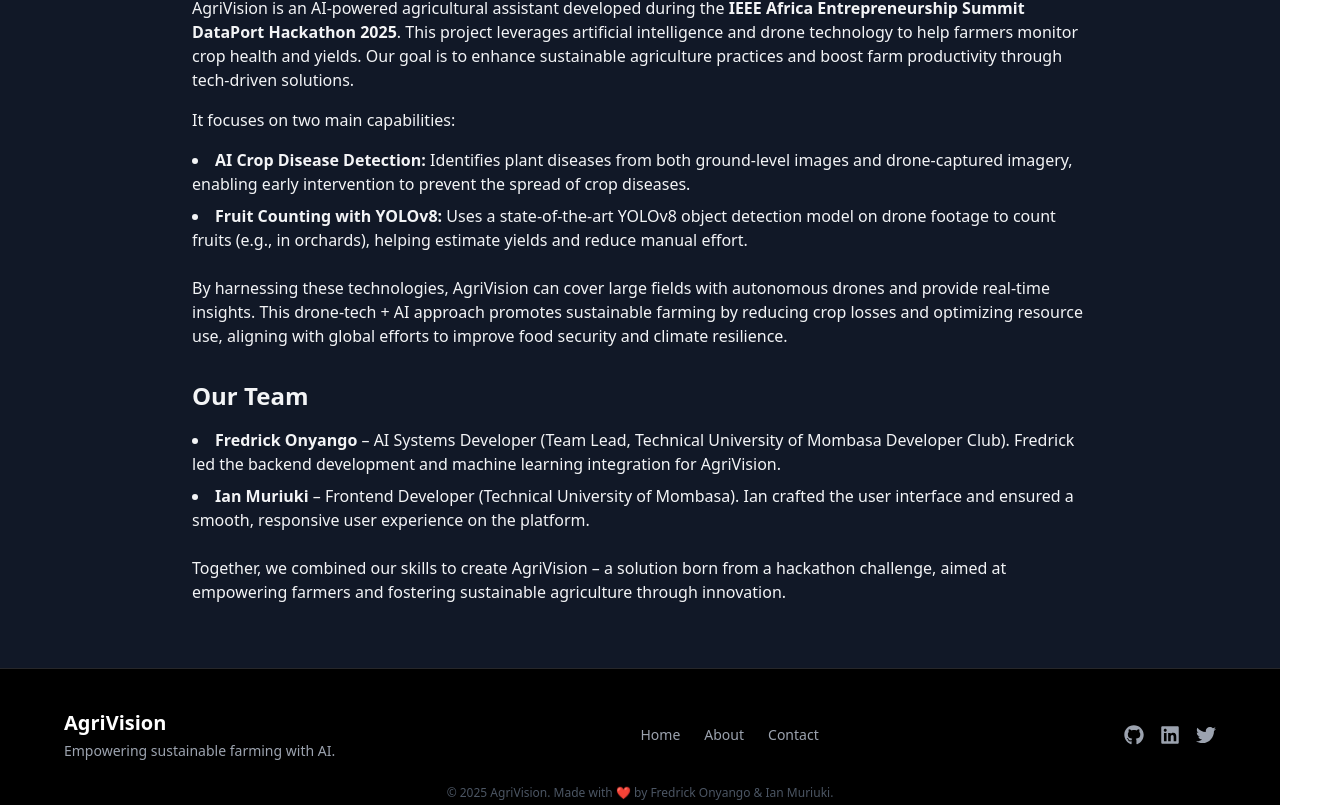
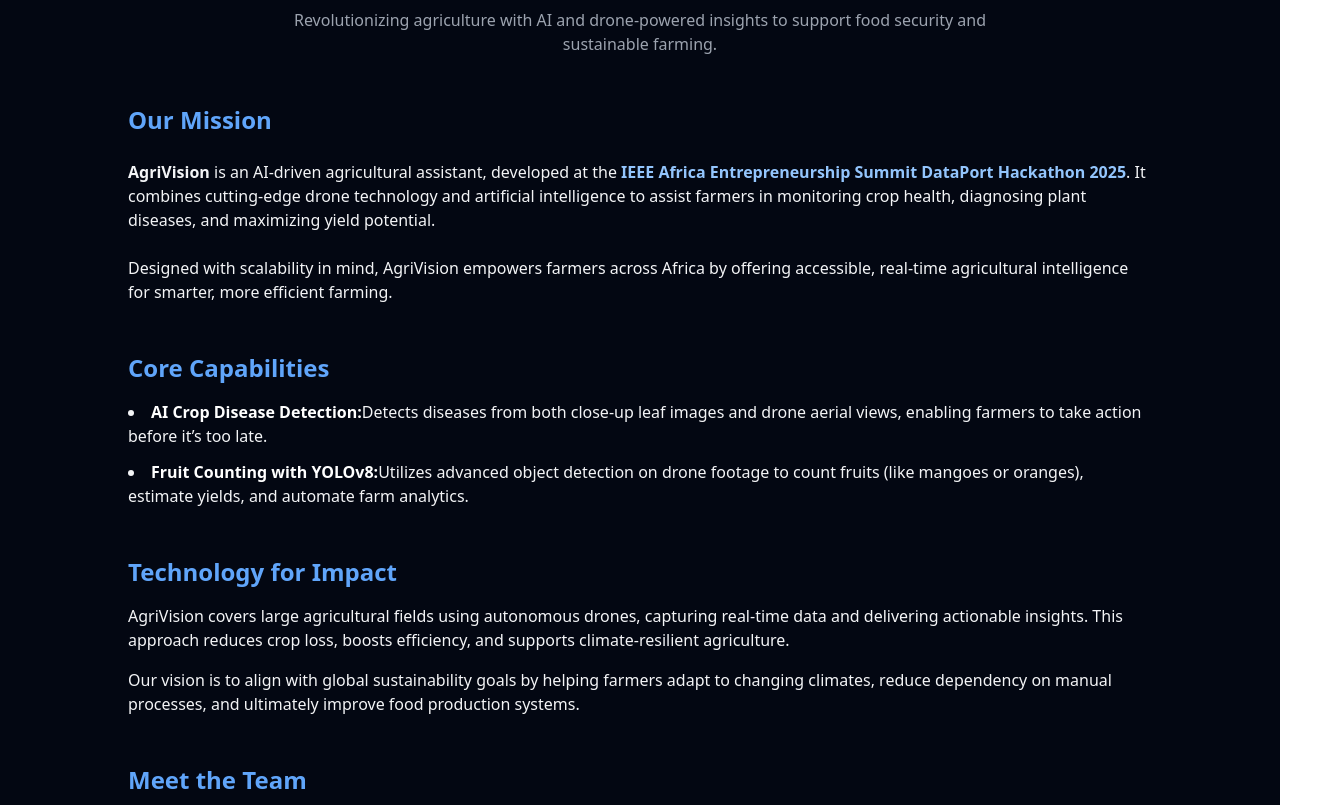
Before and after one commit to Fredrick-owino/AgriVision_clean, a React (Vite) app in the folder frontend/: page / in a window 1280 px wide. Shown: the part 1989-2794 px from the top of the page, 1322 px wide, since content can reach past the window. Built offline with nearby package versions, Linux system fonts and the light colour scheme.

Commit message:
final ui upate on navbar, footer, and some sections

```diff
--- a/frontend/src/components/AboutSection.jsx
+++ b/frontend/src/components/AboutSection.jsx
@@ -2,67 +2,80 @@ import React from "react";
 
 const AboutSection = () => {
   return (
-    <section className="bg-gray-900 text-gray-100 py-16 px-4">
-      <div className="max-w-4xl mx-auto">
-        {/* Section Title */}
-        <h2 className="text-3xl font-bold mb-8">About AgriVision</h2>
+    <section className="bg-gray-950 text-gray-100 py-20 px-6 sm:px-12">
+      <div className="max-w-5xl mx-auto space-y-12">
+        {/* Intro */}
+        <div className="text-center">
+          <h2 className="text-4xl sm:text-5xl font-extrabold mb-4 text-white">About AgriVision</h2>
+          <p className="text-gray-400 max-w-3xl mx-auto">
+            Revolutionizing agriculture with AI and drone-powered insights to support food security and sustainable farming.
+          </p>
+        </div>
 
-        <p className="mb-4">
-          AgriVision is an AI-powered agricultural assistant developed during
-          the
-          <span className="font-semibold">
-            {" "}
-            IEEE Africa Entrepreneurship Summit DataPort Hackathon 2025
-          </span>
-          . This project leverages artificial intelligence and drone technology
-          to help farmers monitor crop health and yields. Our goal is to enhance
-          sustainable agriculture practices and boost farm productivity through
-          tech-driven solutions.
+        {/* Project Overview */}
+        <div className="space-y-6">
+          <h3 className="text-2xl font-bold text-blue-400">Our Mission</h3>
+          <p>
+            <span className="font-semibold">AgriVision</span> is an AI-driven agricultural assistant, developed at the
+            <span className="text-blue-300 font-semibold"> IEEE Africa Entrepreneurship Summit DataPort Hackathon 2025</span>.
+            It combines cutting-edge drone technology and artificial intelligence to assist farmers in monitoring crop health,
+            diagnosing plant diseases, and maximizing yield potential.
           </p>
+          <p>
+            Designed with scalability in mind, AgriVision empowers farmers across Africa by offering accessible,
+            real-time agricultural intelligence for smarter, more efficient farming.
+          </p>
+        </div>
 
-        <p className="mb-4">It focuses on two main capabilities:</p>
-
-        <ul className="list-disc list-inside mb-6">
+        {/* Core Capabilities */}
+        <div className="space-y-4">
+          <h3 className="text-2xl font-bold text-blue-400">Core Capabilities</h3>
+          <ul className="list-disc list-inside space-y-3">
             <li>
-            <strong>AI Crop Disease Detection:</strong> Identifies plant
-            diseases from both ground-level images and drone-captured imagery,
-            enabling early intervention to prevent the spread of crop diseases.
+              <span className="font-semibold text-white">AI Crop Disease Detection:</span>
+              Detects diseases from both close-up leaf images and drone aerial views, enabling farmers to take action before it’s too late.
             </li>
-          <li className="mt-2">
-            <strong>Fruit Counting with YOLOv8:</strong> Uses a state-of-the-art
-            YOLOv8 object detection model on drone footage to count fruits
-            (e.g., in orchards), helping estimate yields and reduce manual
-            effort.
+            <li>
+              <span className="font-semibold text-white">Fruit Counting with YOLOv8:</span>
+              Utilizes advanced object detection on drone footage to count fruits (like mangoes or oranges), estimate yields,
+              and automate farm analytics.
             </li>
           </ul>
+        </div>
 
-        <p className="mb-8">
-          By harnessing these technologies, AgriVision can cover large fields
-          with autonomous drones and provide real-time insights. This drone-tech
-          + AI approach promotes sustainable farming by reducing crop losses and
-          optimizing resource use, aligning with global efforts to improve food
-          security and climate resilience.
+        {/* Impact Statement */}
+        <div className="space-y-4">
+          <h3 className="text-2xl font-bold text-blue-400">Technology for Impact</h3>
+          <p>
+            AgriVision covers large agricultural fields using autonomous drones,
+            capturing real-time data and delivering actionable insights.
+            This approach reduces crop loss, boosts efficiency, and supports climate-resilient agriculture.
           </p>
+          <p>
+            Our vision is to align with global sustainability goals by helping farmers adapt to changing climates,
+            reduce dependency on manual processes, and ultimately improve food production systems.
+          </p>
+        </div>
 
-        <h3 className="text-2xl font-bold mb-4">Our Team</h3>
-        <ul className="list-disc list-inside">
-          <li className="mb-2">
-            <strong>Fredrick Onyango</strong> – AI Systems Developer (Team Lead,
-            Technical University of Mombasa Developer Club). Fredrick led the
-            backend development and machine learning integration for AgriVision.
+        {/* Team Section */}
+        <div className="space-y-4">
+          <h3 className="text-2xl font-bold text-blue-400">Meet the Team</h3>
+          <ul className="list-disc list-inside space-y-3">
+            <li>
+              <span className="font-semibold text-white">Fredrick Onyango</span> – AI Systems Developer & Team Lead (Technical University of Mombasa Developer Club). Spearheaded backend systems and machine learning model integration.
             </li>
-          <li className="mb-2">
-            <strong>Ian Muriuki</strong> – Frontend Developer (Technical
-            University of Mombasa). Ian crafted the user interface and ensured a
-            smooth, responsive user experience on the platform.
+            <li>
+              <span className="font-semibold text-white">Ian Muriuki</span> – Frontend Developer (Technical University of Mombasa). Designed and built the user interface for an intuitive, responsive platform.
             </li>
           </ul>
+        </div>
 
-        <p className="mt-6">
-          Together, we combined our skills to create AgriVision – a solution
-          born from a hackathon challenge, aimed at empowering farmers and
-          fostering sustainable agriculture through innovation.
+        {/* Closing */}
+        <div className="text-center mt-10">
+          <p className="text-lg text-gray-300">
+            From hackathon ideation to real-world impact, AgriVision is built by passionate innovators aiming to transform agriculture — one drone at a time.
           </p>
+        </div>
       </div>
     </section>
   );
--- a/frontend/src/components/Footer.jsx
+++ b/frontend/src/components/Footer.jsx
@@ -3,37 +3,86 @@ import { FaGithub, FaLinkedin, FaTwitter } from "react-icons/fa";
 
 const Footer = () => {
   return (
-    <footer className="bg-black text-gray-400 py-10 px-6 border-t border-zinc-800">
-      <div className="max-w-6xl mx-auto flex flex-col md:flex-row justify-between items-center space-y-6 md:space-y-0">
+    <footer className="bg-gradient-to-b from-zinc-900 to-black text-gray-400 px-6 pt-16 pb-10 border-t border-zinc-800">
+      <div className="max-w-7xl mx-auto grid grid-cols-1 md:grid-cols-4 gap-12 text-center md:text-left">
         {/* Branding */}
-        <div className="text-center md:text-left">
-          <h2 className="text-white text-xl font-bold mb-1">AgriVision</h2>
-          <p className="text-sm">Empowering sustainable farming with AI.</p>
+        <div>
+          <h2 className="text-2xl font-extrabold text-white mb-2">AgriVision</h2>
+          <p className="text-sm mb-4">
+            Empowering sustainable farming with AI and drone technology.
+          </p>
+          <div className="flex justify-center md:justify-start space-x-4 mt-4">
+            <a href="#" className="hover:text-white transition duration-300">
+              <FaGithub size={20} />
+            </a>
+            <a href="#" className="hover:text-white transition duration-300">
+              <FaLinkedin size={20} />
+            </a>
+            <a href="#" className="hover:text-white transition duration-300">
+              <FaTwitter size={20} />
+            </a>
+          </div>
         </div>
 
-        {/* Links */}
-        <div className="space-x-6 text-sm">
-          <a href="/" className="hover:text-white">Home</a>
-          <a href="/about" className="hover:text-white">About</a>
-          <a href="/contact" className="hover:text-white">Contact</a>
+        {/* Quick Links */}
+        <div>
+          <h3 className="text-white text-lg font-semibold mb-4">Quick Links</h3>
+          <ul className="space-y-2 text-sm">
+            <li>
+              <a href="/" className="hover:text-white transition duration-300">Home</a>
+            </li>
+            <li>
+              <a href="/about" className="hover:text-white transition duration-300">About</a>
+            </li>
+            <li>
+              <a href="/contact" className="hover:text-white transition duration-300">Contact</a>
+            </li>
+          </ul>
         </div>
 
-        {/* Social Icons */}
-        <div className="flex space-x-4">
-          <a href="#" className="hover:text-white"><FaGithub size={20} /></a>
-          <a href="#" className="hover:text-white"><FaLinkedin size={20} /></a>
-          <a href="#" className="hover:text-white"><FaTwitter size={20} /></a>
+        {/* Project Info */}
+        <div>
+          <h3 className="text-white text-lg font-semibold mb-4">Project Info</h3>
+          <ul className="space-y-2 text-sm">
+            <li>
+              <span className="text-gray-500">Hackathon:</span>{" "}
+              IEEE Dataport Hackathon 2025
+            </li>
+            <li>
+              <span className="text-gray-500">Institution:</span>{" "}
+              Technical University of Mombasa
+            </li>
+          </ul>
+        </div>
+
+        {/* Newsletter / Feature */}
+        <div>
+          <h3 className="text-white text-lg font-semibold mb-4">Stay Updated</h3>
+          <p className="text-sm mb-4">
+            Subscribe for updates on our latest AI farming solutions.
+          </p>
+          <form className="flex flex-col items-center sm:items-start space-y-3 sm:flex-row sm:space-y-0 sm:space-x-2">
+            <input
+              type="email"
+              placeholder="Your email"
+              className="w-full sm:w-auto px-4 py-2 rounded-lg bg-zinc-800 text-sm text-white placeholder-gray-500 focus:outline-none focus:ring-2 focus:ring-green-500"
+            />
+            <button
+              type="submit"
+              className="bg-green-600 hover:bg-green-500 text-white px-4 py-2 rounded-lg text-sm transition"
+            >
+              Subscribe
+            </button>
+          </form>
         </div>
       </div>
 
       {/* Attribution */}
-      <div className="text-center text-xs text-gray-600 mt-6 space-y-1">
+      <div className="border-t border-zinc-800 mt-12 pt-6 text-center text-xs text-gray-500">
         <p>
-          &copy; {new Date().getFullYear()} AgriVision. Made with <span className="text-white">❤️</span> by Fredrick Onyango & Ian Muriuki.
+          &copy; {new Date().getFullYear()} <span className="text-white">AgriVision</span>. Built with ❤️ by Fredrick Onyango & Ian Muriuki.
         </p>
-        <p>
-          Technical University of Mombasa &bull; IEEE Dataport Hackathon 2025
-        </p>
+        <p className="mt-1">All rights reserved.</p>
       </div>
     </footer>
   );
--- a/frontend/src/components/Navbar.jsx
+++ b/frontend/src/components/Navbar.jsx
@@ -1,27 +1,30 @@
-import React, { useState } from 'react';
-import { Link } from 'react-router-dom';
+import React, { useState, useEffect } from 'react';
+import { Link, useLocation } from 'react-router-dom';
+import { motion, AnimatePresence } from 'framer-motion';
 
 const Navbar = () => {
   const [menuOpen, setMenuOpen] = useState(false);
+  const location = useLocation();
+
+  // Close menu on route change
+  useEffect(() => {
+    setMenuOpen(false);
+  }, [location.pathname]);
 
   return (
-    <nav className="bg-black text-white shadow-lg">
+    <nav className="bg-black text-white sticky top-0 z-50 shadow-md transition-all">
       <div className="max-w-7xl mx-auto px-4 sm:px-6 lg:px-8">
         <div className="flex justify-between h-16 items-center">
           {/* Logo */}
           <div className="flex items-center">
             <Link to="/" className="flex items-center space-x-2">
-              <img
-                src="/images/logo.png"
-                alt="AgriVision Logo"
-                className="h-8 w-8"
-              />
+              <img src="/images/logo.png" alt="AgriVision Logo" className="h-8 w-8" />
               <span className="text-2xl font-semibold text-blue-400">AgriVision</span>
             </Link>
           </div>
 
           {/* Desktop Nav */}
-          <div className="hidden md:flex space-x-6">
+          <div className="hidden md:flex space-x-6 text-sm">
             <Link to="/" className="hover:text-blue-400 transition">Home</Link>
             <Link to="/about" className="hover:text-blue-400 transition">About</Link>
             <Link to="/predict" className="hover:text-blue-400 transition">Predict</Link>
@@ -31,37 +34,58 @@ const Navbar = () => {
           </div>
 
           {/* Mobile Toggle */}
-          <div className="md:hidden">
           <button
             onClick={() => setMenuOpen(!menuOpen)}
-              className="text-white focus:outline-none focus:ring-2 focus:ring-blue-500 rounded"
+            className="md:hidden flex items-center justify-center w-10 h-10 focus:outline-none group"
             aria-label="Toggle menu"
           >
-              <svg className="w-6 h-6" viewBox="0 0 24 24" fill="none" stroke="currentColor">
-                {menuOpen ? (
-                  <path strokeLinecap="round" strokeLinejoin="round" strokeWidth="2" d="M6 18L18 6M6 6l12 12" />
-                ) : (
-                  <path strokeLinecap="round" strokeLinejoin="round" strokeWidth="2" d="M4 6h16M4 12h16M4 18h16" />
-                )}
-              </svg>
+            <div className="relative w-6 h-5">
+              <span
+                className={`absolute h-0.5 w-full bg-white rounded transform transition duration-300 ease-in-out ${
+                  menuOpen ? 'rotate-45 top-2.5' : 'top-0'
+                }`}
+              />
+              <span
+                className={`absolute h-0.5 w-full bg-white rounded transition duration-300 ease-in-out ${
+                  menuOpen ? 'opacity-0' : 'top-2.5'
+                }`}
+              />
+              <span
+                className={`absolute h-0.5 w-full bg-white rounded transform transition duration-300 ease-in-out ${
+                  menuOpen ? '-rotate-45 bottom-2.5' : 'bottom-0'
+                }`}
+              />
+            </div>
           </button>
-          </div>
         </div>
       </div>
 
       {/* Mobile Menu */}
+      <AnimatePresence>
         {menuOpen && (
-        <div className="md:hidden bg-black border-t border-gray-700">
-          <div className="px-4 py-4 space-y-2">
-            <Link to="/" className="block hover:text-blue-400">Home</Link>
-            <Link to="/about" className="block hover:text-blue-400">About</Link>
-            <Link to="/predict" className="block hover:text-blue-400">Predict</Link>
-            <Link to="/drone" className="block hover:text-blue-400">Monitoring</Link>
-            <Link to="/docs" className="block hover:text-blue-400">Docs</Link>
-            <Link to="/contact" className="block hover:text-blue-400">Contact</Link>
+          <motion.div
+            key="mobile-menu"
+            initial={{ opacity: 0, height: 0 }}
+            animate={{ opacity: 1, height: "auto" }}
+            exit={{ opacity: 0, height: 0 }}
+            transition={{ duration: 0.3 }}
+            className="md:hidden bg-black border-t border-zinc-800 overflow-hidden"
+          >
+            <div className="px-6 py-4 space-y-3 text-sm">
+              {['Home', 'About', 'Predict', 'Monitoring', 'Docs', 'Contact'].map((item) => (
+                <Link
+                  key={item}
+                  to={`/${item === 'Home' ? '' : item.toLowerCase()}`}
+                  className="block text-gray-300 hover:text-blue-400 transition"
+                  onClick={() => setMenuOpen(false)}
+                >
+                  {item}
+                </Link>
+              ))}
             </div>
-        </div>
+          </motion.div>
         )}
+      </AnimatePresence>
     </nav>
   );
 };
```
Also changed, not shown: frontend/src/pages/About.jsx (+46 -23 lines), frontend/src/pages/Contact.jsx (+21 -4 lines), frontend/src/pages/Predict.jsx (+47 -41 lines), 1 other file (tests, documents, lock files or other folders). Lines whose indentation alone changed are shown as unchanged.
